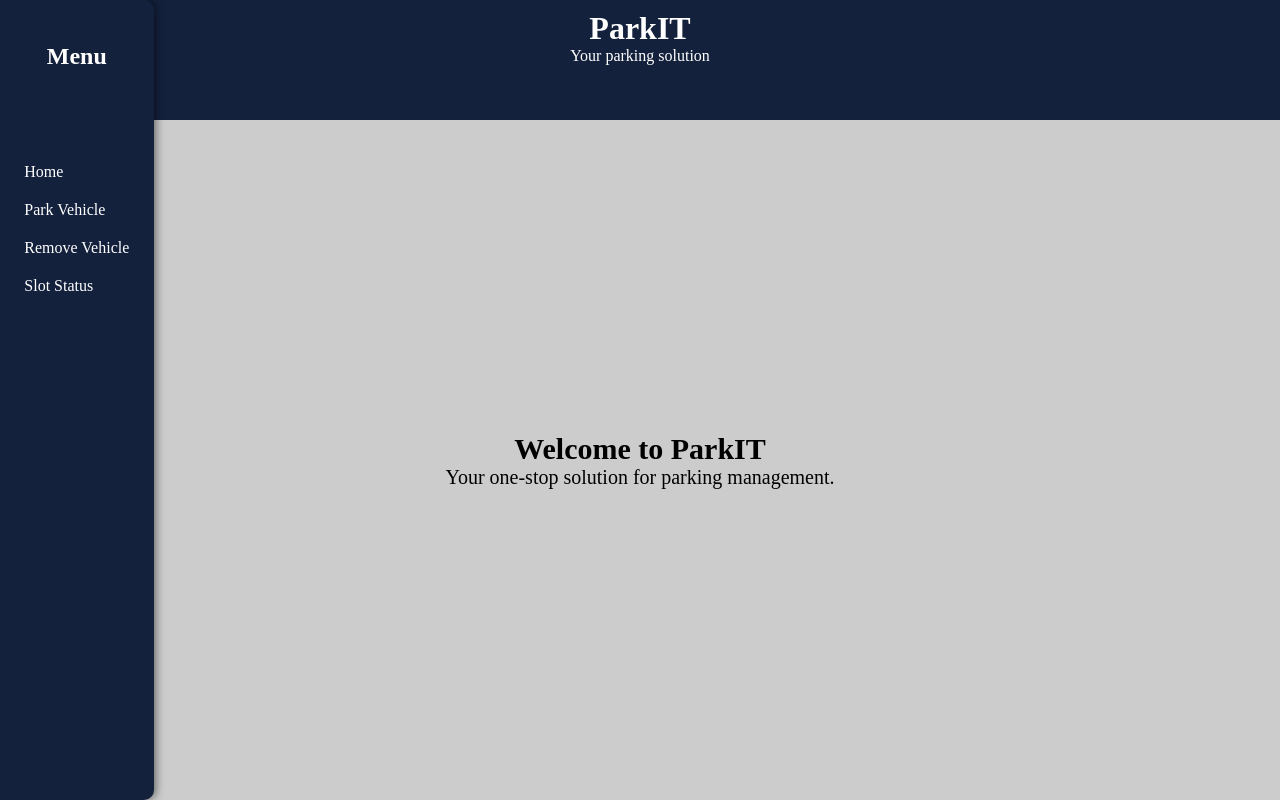
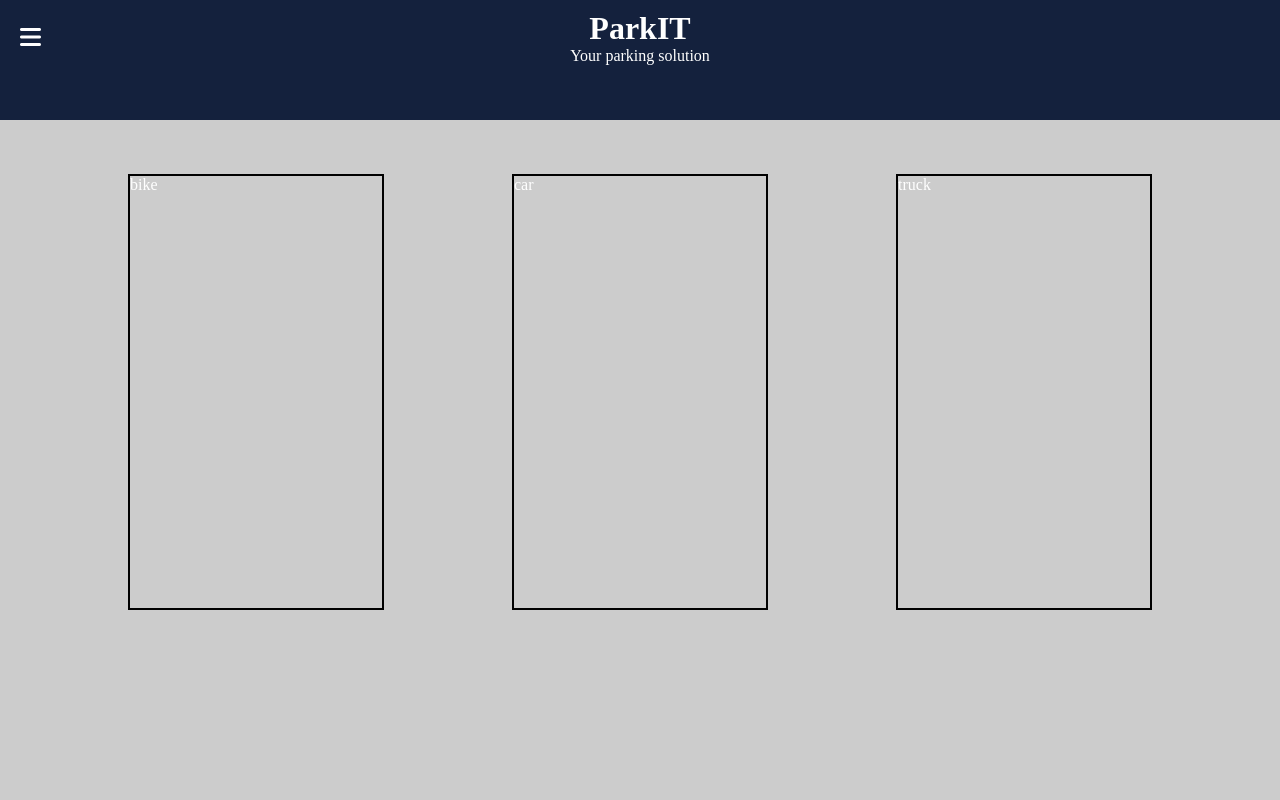
Before and after one commit to Dileepreddy-13/ParkIT, a plain HTML site: page index.html in a window 1280 px wide. Both pictures are taken after a click on the icon 30 px from the left and 37 px from the top of the page. Drawn offline with Linux system fonts and the light colour scheme.

Commit message:
parking status

```diff
--- a/index.html
+++ b/index.html
@@ -17,19 +17,23 @@
     </header>
     <main>
         <div class="content">
-            <div class="menubar">
+            <div class="menubar hide">
                 <h2>Menu</h2>
                 <ul class="menu-list">
-                    <li><a href="index.html">Home</a></li>
-                    <li><a href="">Park Vehicle</a></li>
-                    <li><a href="">Remove Vehicle</a></li>
-                    <li><a href="">Slot Status</a></li>
+                    <li id="home-opt">Home</li>
+                    <li id="park-opt">Park Vehicle</li>
+                    <li id="remove-opt">Remove Vehicle</li>
+                    <li id="status-opt">Slot Status</li>
                 </ul>
-
             </div>
-            <div class="welcome">
+            <div class="welcome hide">
                 <h2>Welcome to ParkIT</h2>
                 <p>Your one-stop solution for parking management.</p>
+            </div>
+            <div class="status">
+                <div class="bike vehicle">bike</div>
+                <div class="car vehicle">car</div>
+                <div class="truck vehicle">truck</div>
             </div>
         </div>
     </main>
--- a/script.js
+++ b/script.js
@@ -1,14 +1,30 @@
-// Toggle menubar slide in/out
 const menuIcon = document.getElementById('menu');
 const menubar = document.querySelector('.menubar');
 
 menuIcon.addEventListener('click', function() {
-    menubar.classList.toggle('open');
+    menubar.classList.add('open');
 });
 
-// Optional: click outside to close
 document.addEventListener('click', function(e) {
     if (!menubar.contains(e.target) && e.target !== menuIcon) {
         menubar.classList.remove('open');
     }
 });
+
+const welcome = document.querySelector('.welcome');
+const park=document.getElementById('park-opt');
+const remove=document.getElementById('remove-opt');
+const stat=document.getElementById('status-opt');
+
+park.addEventListener('click',function(){
+    menubar.classList.add("hide");
+    welcome.classList.add("hide");
+})
+remove.addEventListener('click',function(){
+    menubar.classList.add("hide");
+    welcome.classList.add("hide");
+})
+stat.addEventListener('click',function(){
+    menubar.classList.add("hide");
+    welcome.classList.add("hide");
+})
--- a/style.css
+++ b/style.css
@@ -65,7 +65,6 @@ main{
 .content {
     display: flex;
     height: 100%;
-    align-items: center;
 }
 .welcome {
     flex: 1;
@@ -99,6 +98,7 @@ main{
     margin-top: 50px;
     gap: 20px;
     height: 85%;
+    cursor: pointer;
 }
 a{
     text-decoration: none;
@@ -110,3 +110,20 @@ a{
     align-items: center;
     justify-content: center;
 }
+
+.status{
+    display: flex;
+    justify-content: space-evenly;
+    align-items: center;
+    height: 80%;
+    width: 100%;
+    margin-top: 0;
+}
+.vehicle{
+    height: 80%;
+    width: 20%;
+    border: 2px solid black;
+}
+.hide{
+    display: none;
+}
```
